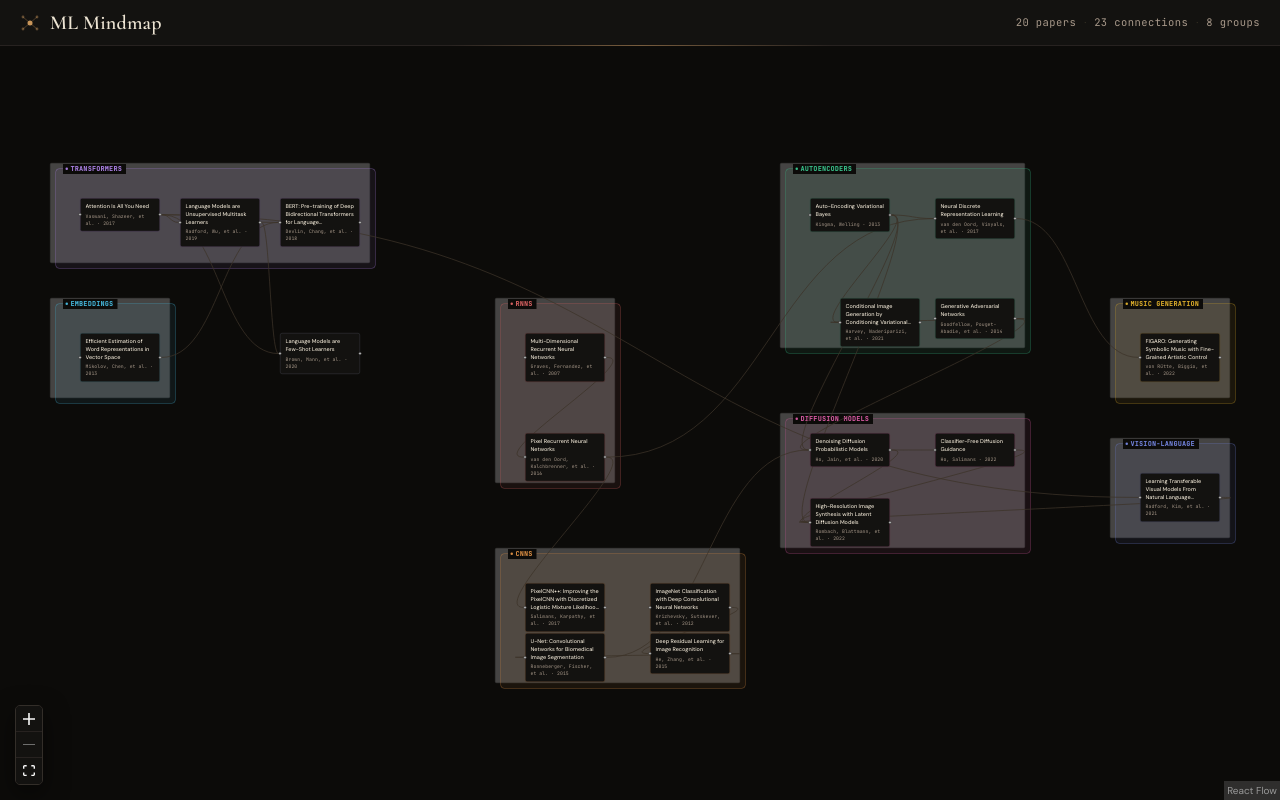
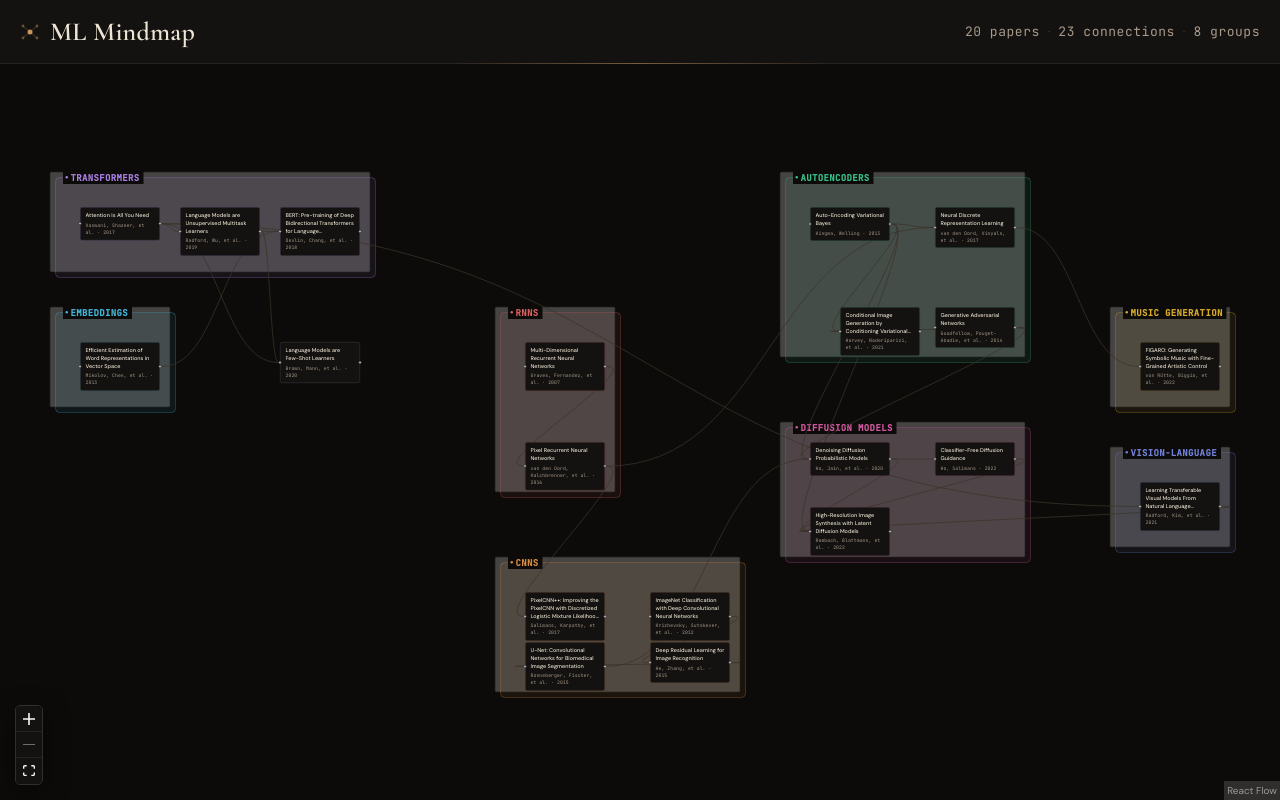
Before and after one commit to rpw1134/ml-mindmap, a React (Vite) app: page / in a window 1280 px wide. Built offline with nearby package versions, Linux system fonts and the light colour scheme.

Commit message:
make text larger

```diff
--- a/src/App.css
+++ b/src/App.css
@@ -14,7 +14,7 @@
   align-items: center;
   justify-content: space-between;
   padding: 0 20px;
-  height: 46px;
+  height: 64px;
   background: var(--bg-surface);
   border-bottom: 1px solid var(--border);
   flex-shrink: 0;
@@ -49,7 +49,7 @@
 
 .app__title {
   font-family: var(--font-serif);
-  font-size: 20px;
+  font-size: 26px;
   font-weight: 600;
   color: var(--text);
   letter-spacing: 0.01em;
@@ -63,14 +63,14 @@
 
 .app__stat {
   font-family: var(--font-mono);
-  font-size: 10.5px;
+  font-size: 13px;
   color: var(--text-muted);
   letter-spacing: 0.04em;
 }
 
 .app__stat-sep {
   color: var(--text-dim);
-  font-size: 10px;
+  font-size: 13px;
 }
 
 .app__canvas {
@@ -188,15 +188,15 @@
 
 .group-node__label {
   position: absolute;
-  top: -10px;
+  top: -15px;
   left: 14px;
   display: flex;
   align-items: center;
   gap: 5px;
   font-family: var(--font-mono);
-  font-size: 13px;
+  font-size: 18px;
   font-weight: 600;
-  letter-spacing: 0.06em;
+  letter-spacing: 0.04em;
   text-transform: uppercase;
   background: var(--bg);
   padding: 0 8px 0 5px;
```
